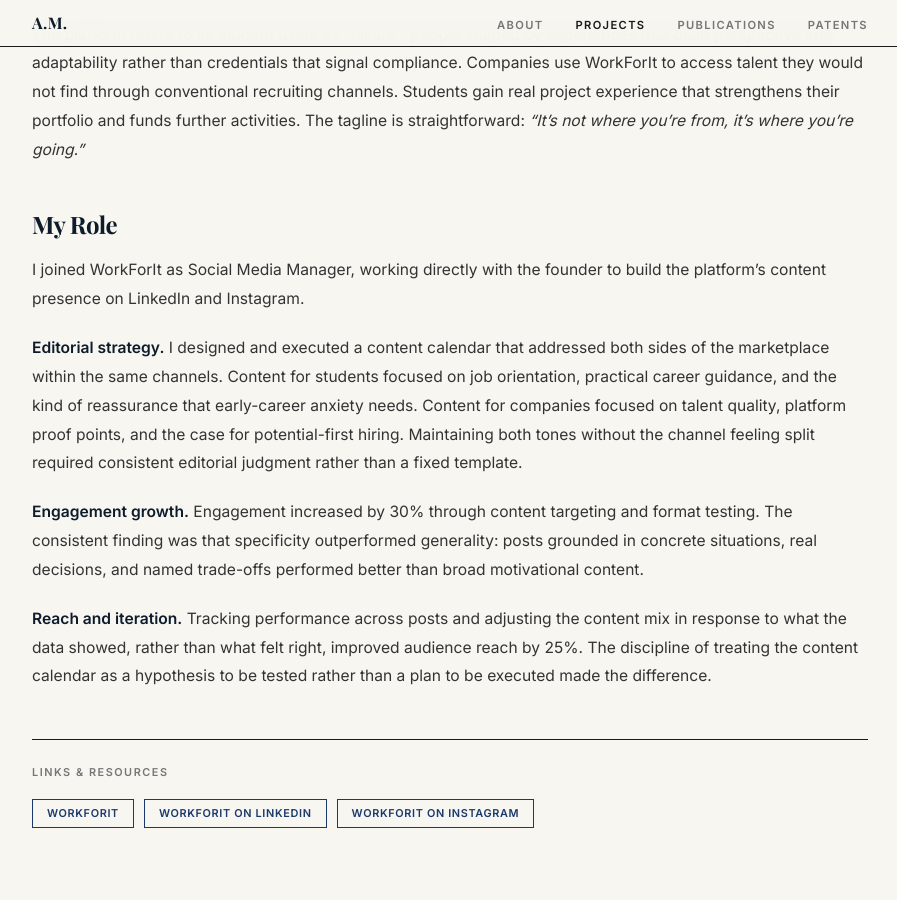
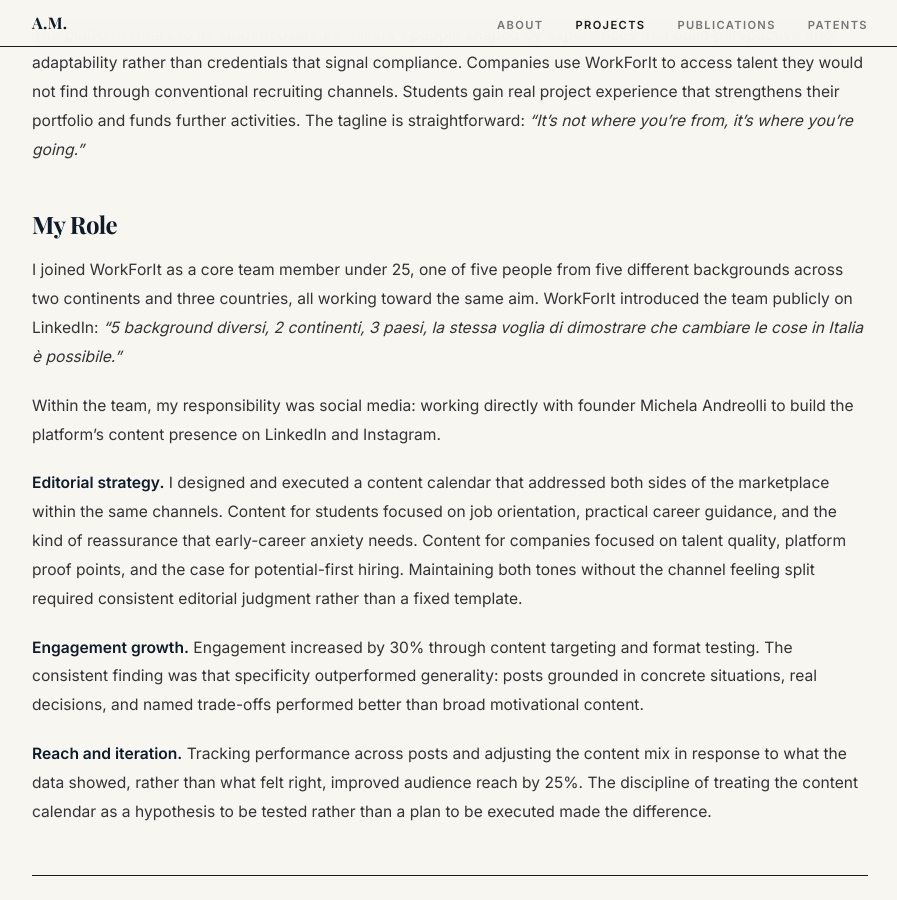
Before and after one commit to allimessinese/allimessinese.github.io, a Jekyll site: the page built from _projects/workforit-social-media.md, in a window 1280 px wide and 900 px high, scrolled down 1279 px. Shown: the whole window, without its empty margins (190-1087 px from the left). Built offline with Jekyll 4.4.1, drawn with Linux system fonts in a browser that asks for light colours; some web fonts are replaced.

Commit message:
Add team intro context to WorkForIt page (5 members, 2 continents)
Co-Authored-By: Claude Sonnet 4.6 <noreply@anthropic.com>

```diff
--- a/_projects/workforit-social-media.md
+++ b/_projects/workforit-social-media.md
@@ -33,7 +33,9 @@ The platform refers to its student users as "hikers": people shaped by experienc
 
 ## My Role
 
-I joined WorkForIt as Social Media Manager, working directly with the founder to build the platform's content presence on LinkedIn and Instagram.
+I joined WorkForIt as a core team member under 25, one of five people from five different backgrounds across two continents and three countries, all working toward the same aim. WorkForIt introduced the team publicly on LinkedIn: *"5 background diversi, 2 continenti, 3 paesi, la stessa voglia di dimostrare che cambiare le cose in Italia è possibile."*
+
+Within the team, my responsibility was social media: working directly with founder Michela Andreolli to build the platform's content presence on LinkedIn and Instagram.
 
 **Editorial strategy.** I designed and executed a content calendar that addressed both sides of the marketplace within the same channels. Content for students focused on job orientation, practical career guidance, and the kind of reassurance that early-career anxiety needs. Content for companies focused on talent quality, platform proof points, and the case for potential-first hiring. Maintaining both tones without the channel feeling split required consistent editorial judgment rather than a fixed template.
 
```
